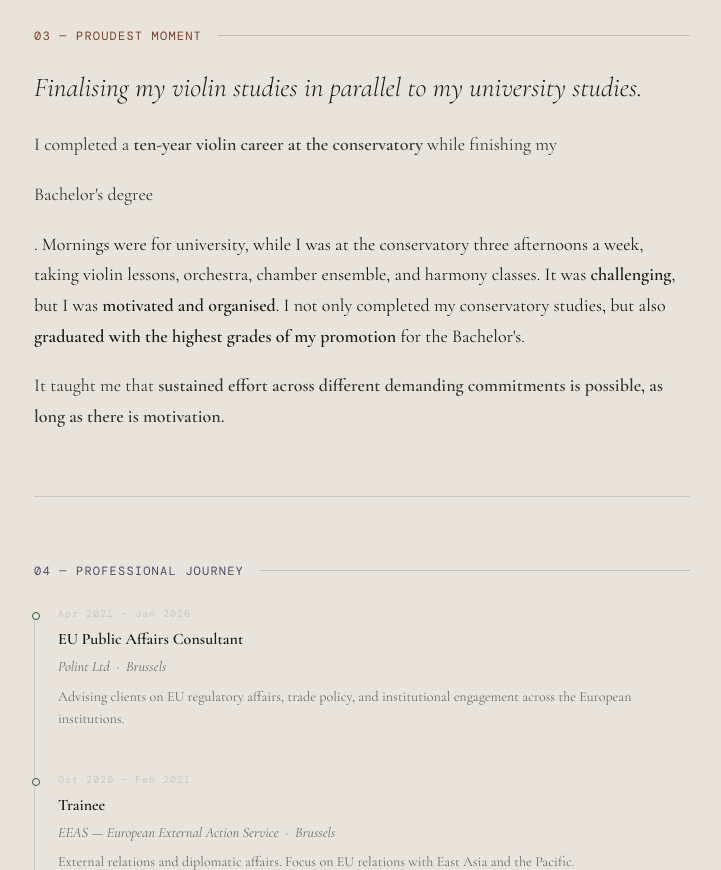
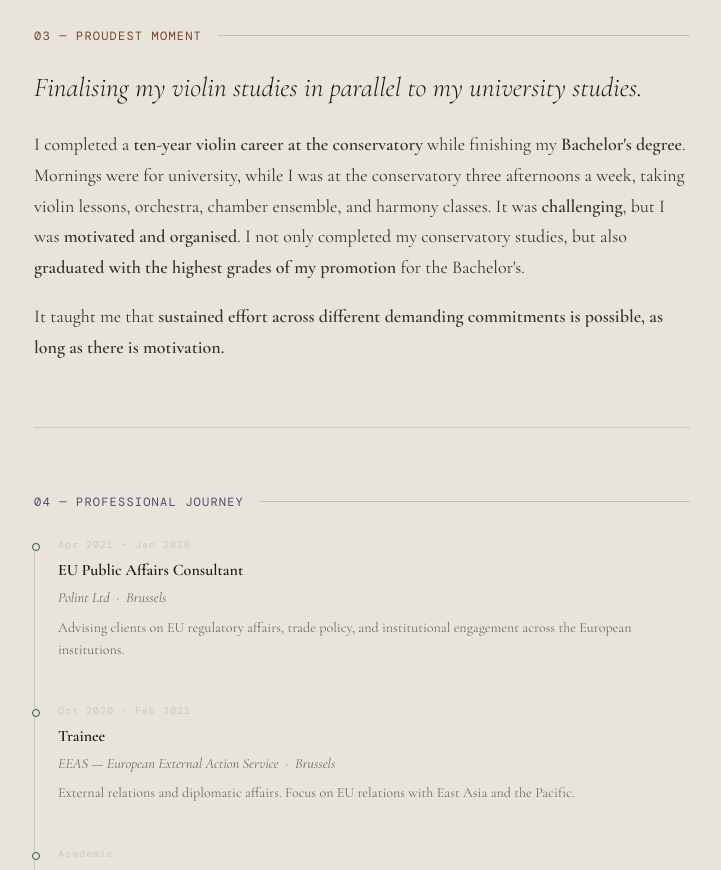
Before and after one commit to guigallent/becode, a plain HTML site: page index.html in a window 1280 px wide. Shown: the part 1820-2690 px from the top of the page, without its empty margins (278-999 px from the left). Drawn offline with nearby package versions, Linux system fonts and the light colour scheme; a web font is replaced by a local one.

Commit message:
index.html

```diff
--- a/index.html
+++ b/index.html
@@ -248,7 +248,7 @@
     <div class="section-label">03 — Proudest moment</div>
     <div class="reveal">
       <p class="section-title">Finalising my violin studies in parallel to my university studies.</p>
-      <p>I completed a <b>ten-year violin career at the conservatory</b> while finishing my <p>Bachelor's degree</p>. Mornings were for university, while I was at the conservatory three afternoons a week, taking violin lessons, orchestra, chamber ensemble, and harmony classes. It was <b>challenging</b>, but I was <b>motivated and organised</b>. I not only completed my conservatory studies, but also <b>graduated with the highest grades of my promotion</b> for the Bachelor's.</p>
+      <p>I completed a <b>ten-year violin career at the conservatory</b> while finishing my <b>Bachelor's degree</b>. Mornings were for university, while I was at the conservatory three afternoons a week, taking violin lessons, orchestra, chamber ensemble, and harmony classes. It was <b>challenging</b>, but I was <b>motivated and organised</b>. I not only completed my conservatory studies, but also <b>graduated with the highest grades of my promotion</b> for the Bachelor's.</p>
       <p>It taught me that <b>sustained effort across different demanding commitments is possible, as long as there is motivation.</b></p>
     </div>
   </section>
```
